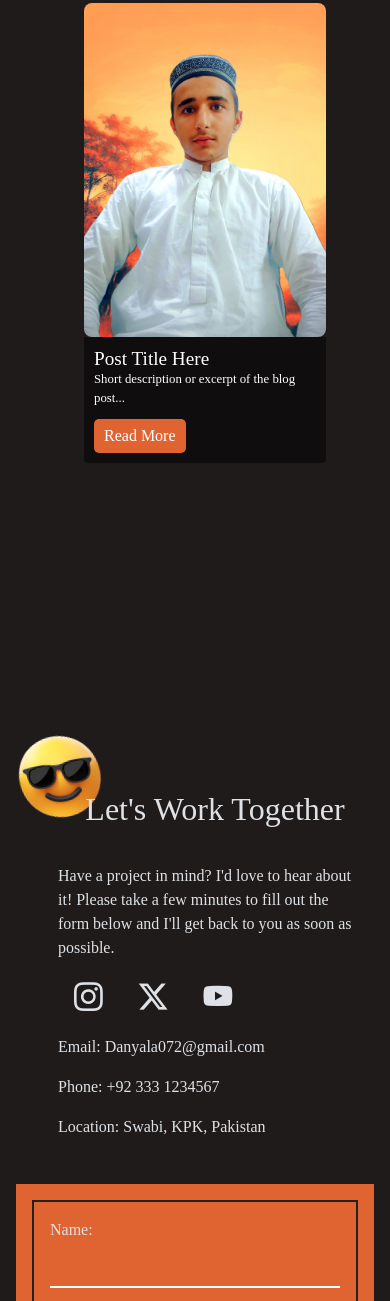
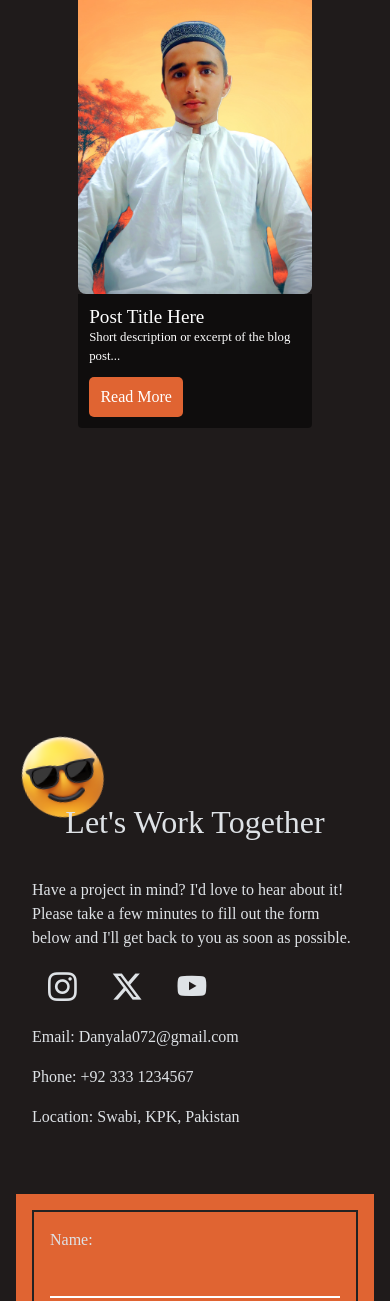
Before and after one commit to Danyal072/Danyal072.github.io, a plain HTML site: page index.html in a window 390 px wide. Shown: the part 2244-3545 px from the top of the page. Drawn offline with nearby package versions, Linux system fonts and the light colour scheme.

Commit message:
Some little bit changes here

```diff
--- a/style/style.css
+++ b/style/style.css
@@ -424,7 +424,7 @@ html, body{
     font-weight: 300;
 }
 
-@media (max-width: 768px) {
+@media (max-width: 600px) {
     #main{
         display: flex;
         flex-direction: column;
@@ -608,7 +608,7 @@ html, body{
     #fourth-page{
         /* display: none !important; */
         height: 100vh;
-        /* padding: .8rem; */
+        padding: 2rem 4rem;
         /* background-color: chocolate; */
         display: flex;
         flex-direction: column;
@@ -636,8 +636,8 @@ html, body{
 
     .blog-post {
         position: relative;
-        width: 100%; /* Subtracting margin from the width */
-        /* height: 100%; */
+        width: 60vw; /* Subtracting margin from the width */
+        height: 100%;
         /* left: 30px; */
         margin: 10px; /* Adjust margin as needed */
     }
@@ -655,7 +655,7 @@ html, body{
         background: rgba(0, 0, 0, 0.5); /* Semi-transparent overlay */
         color: #fff;
         width: 100%;
-        padding: 10px;
+        padding: .7rem;
         border-radius: 0 0 4px 4px; /* Match the img border-radius */
     }
 
@@ -674,34 +674,34 @@ html, body{
         margin-top: 10px;
         color: #fff;
         background: rgb(224 100 50);
-        padding: 5px 10px;
+        padding: .5rem .7rem;
         text-decoration: none;
         border-radius: 5px;
     }
     #fifth-page {
         /* display: none !important; */
-        position: relative;
+        /* margin-top: 4rem; */
         display: flex;
         flex-direction: column;
         /* flex-wrap: wrap; */
         justify-content: space-between;
         align-items: center;
         width: 100%;
-        height: 130vh;
+        height: 120vh;
         padding: 1.5rem 1rem;
         /* background-color: #007bff; */
     }
     #empty-emoki {
         position: absolute;
         width: 100%;
-        left: 10px;
-        top: 10px;
+        left: .8rem;
+        top: .7rem;
         z-index: 0;
         /* background-color: #f8f9fa; */
     }
     #empty-emoki > img {
-        width: 100px;
-        height: 100px;
+        width: 6.25em;
+        height: 6.2em;
         opacity: 1;
         /* box-shadow: -10px -10px 5px  rgba(199, 168, 10, 0.858); */
         border-radius: 100px;
@@ -709,21 +709,18 @@ html, body{
         transform: rotate3d(1, 1, 1, -20deg);
     }
     #left-quote {
-        position: relative;
-        top: 45px;
-        left: 10px;
-        width: 100%;
-        height: 50vh;
+        width: 100vw;
+        height: 60vh;
         display: flex;
         flex-direction: column;
         padding: 0 2rem;
         /* background: #000; */
-        /* justify-content: flex-start; */
-        /* align-items: center; */
+        justify-content: center;
+        align-items: center;
     }
     #left-quote > #title > h1 {
         position: relative;
-        left: 10px;
+        left: 0;
         width: 100%;
         height: 100%;
         display: flex;
@@ -814,7 +811,7 @@ html, body{
         display: flex;
         justify-content: center;
         align-items: center;
-        height: 6 vh;
+        height: 6vh;
         background-color: hsl(0deg 8% 12.37%);
         color: #fff;
     }
```
